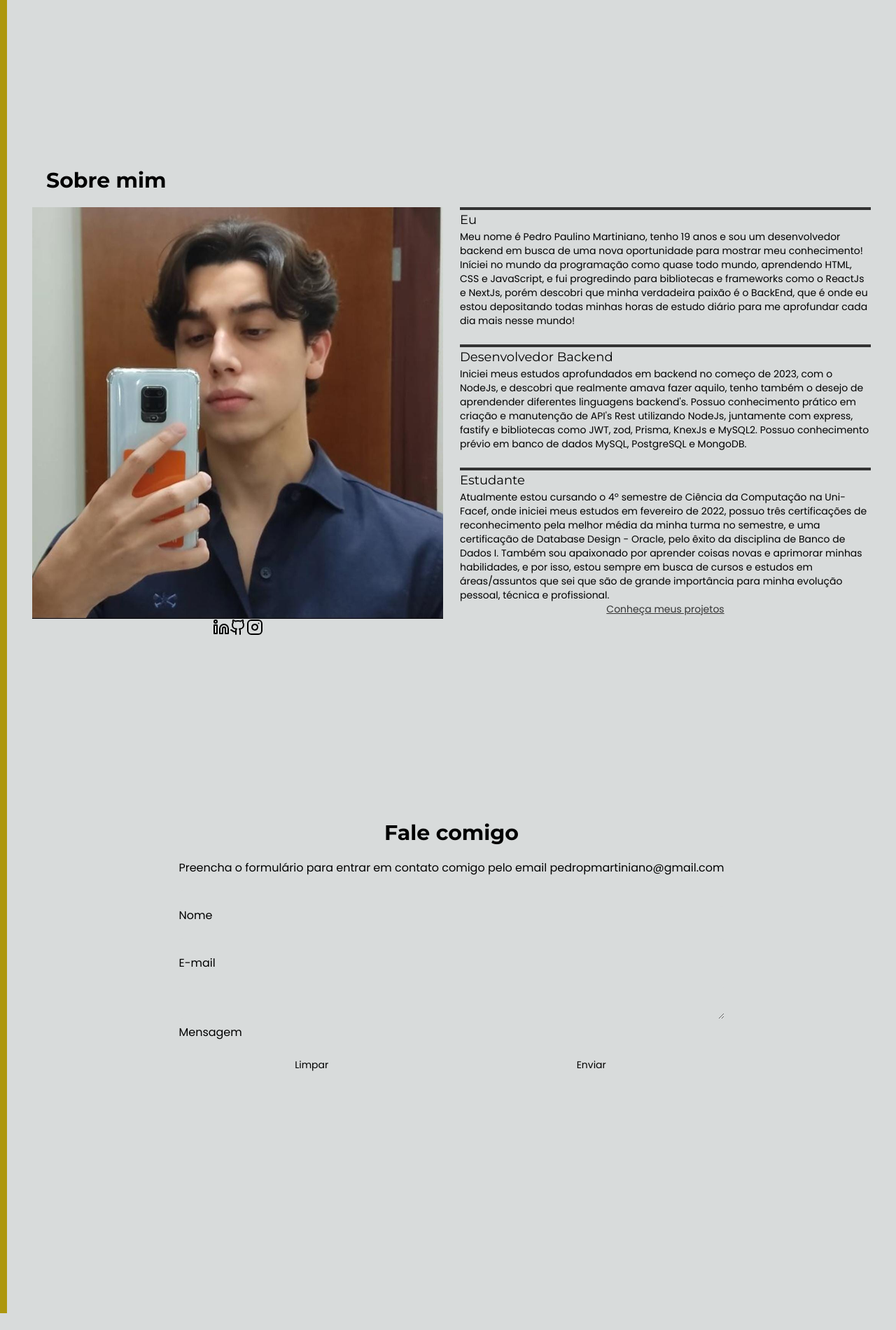
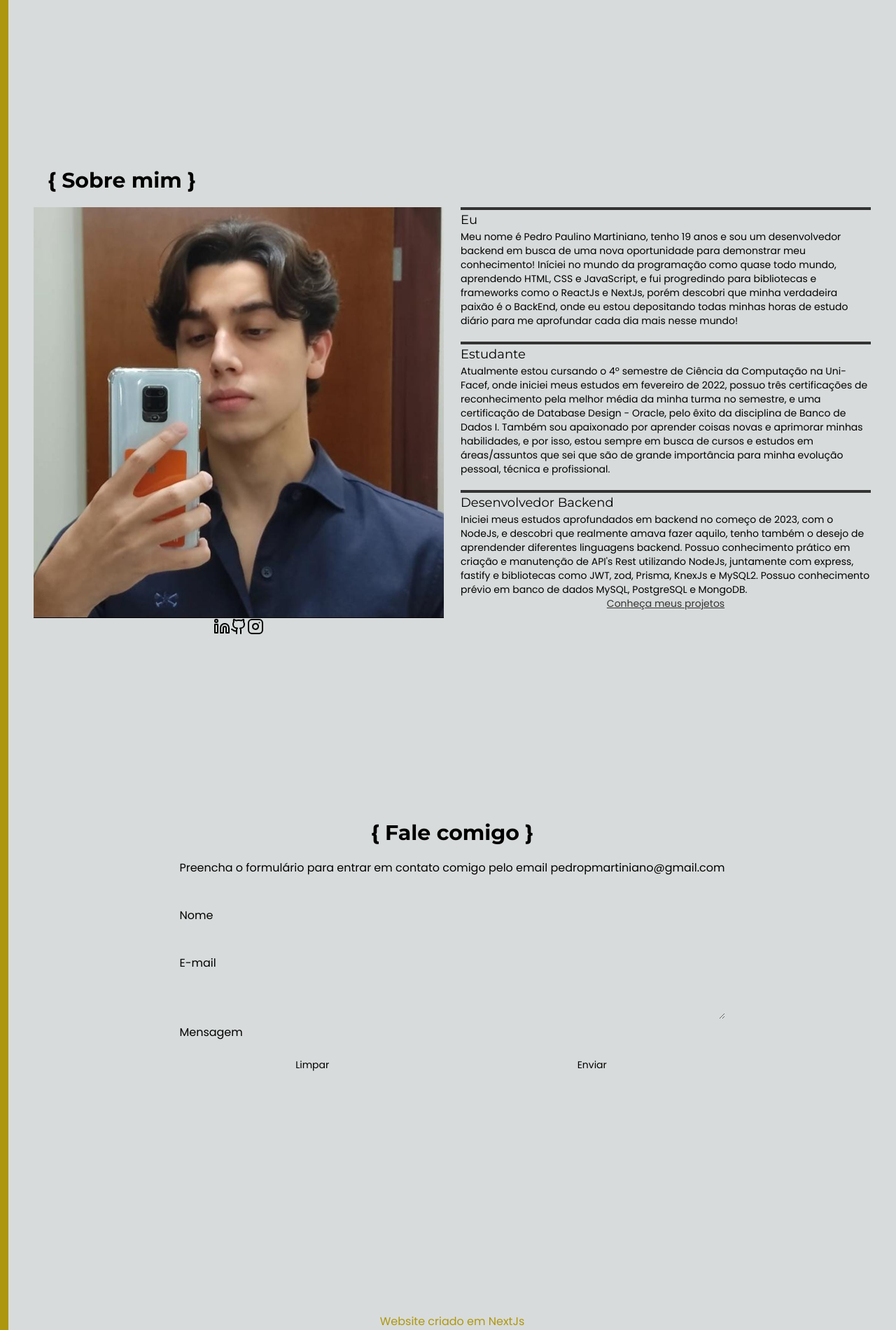
Before and after one commit to PedroMartiniano/portfolio, a Next.js app: page / in a window 1280 px wide. Shown: the part 1487-3387 px from the top of the page at 70% size. Before the commit the page ends 3363 px from the top, so only its background shows below. Built offline with nearby package versions, Linux system fonts and the light colour scheme.

Commit message:
more updates

```diff
--- /dev/null
+++ b/src/Components/Footer/index.tsx
@@ -0,0 +1,7 @@
+export function Footer() {
+    return (
+        <footer className="flex flex-row w-full bg-gray-950 justify-center rounded-t-lg p-1 mb-0">
+            <p className="text-yellow-600 text-center font-semibold">Website criado em NextJs</p>
+        </footer>
+    )
+}
--- a/src/Components/Home/AboutMe/index.tsx
+++ b/src/Components/Home/AboutMe/index.tsx
@@ -10,7 +10,7 @@ export function AboutMe() {
 
     return (
         <div className="pt-24">
-            <h1 className="font-bold font-sans text-2xl lg:text-3xl mb-8 lg:ml-10">Sobre mim</h1>
+            <h1 className="font-bold font-sans text-2xl lg:text-3xl mb-8 lg:ml-10">{'{ '}Sobre mim{' }'}</h1>
             <div className="flex flex-col gap-6 lg:grid lg:grid-cols-2 justify-start items-start min-h-screen p-5">
                 <div className="flex flex-col w-full justify-center items-center">
                     <img src="/foto-perfil.jpeg" alt="foto-perfil" className="rounded-full w-48 h-48 lg:w-72 lg:h-72 shadow-xl" />
@@ -35,29 +35,32 @@ export function AboutMe() {
                     </div>
                 </div>
                 <div className="flex flex-col item-center justify-center">
-                    <div className="flex flex-col gap-6 border-l-2 border-gray-950">
+                    <div className="flex flex-col gap-5 border-l-2 border-gray-950">
+
                         <div className="pl-4">
                             <div className="relative right-6 w-4 h-4 bg-gray-200 border-2 border-gray-950 rounded-full" />
                             <div className="relative bottom-5">
                                 <h2 className="font-semibold text-lg font-sans">Eu</h2>
-                                <p className="text-sm">Meu nome é Pedro Paulino Martiniano, tenho 19 anos e sou um desenvolvedor backend em busca de uma nova oportunidade para mostrar meu conhecimento! Iníciei no mundo da programação como quase todo mundo, aprendendo HTML, CSS e  JavaScript, e fui progredindo para bibliotecas e frameworks como o ReactJs e NextJs, porém descobri que minha verdadeira paixão é o BackEnd, que é onde eu estou depositando todas minhas horas de estudo diário para me aprofundar cada dia mais nesse mundo!</p>
-                            </div>
-                        </div>
-                        <div className="pl-4">
-                            <div className="relative bottom-5">
-                                <div className="relative right-6 w-4 h-4 bg-gray-200 border-2 border-gray-950 rounded-full" />
-                                <h2 className="font-semibold text-lg font-sans">Desenvolvedor Backend</h2>
-                                <p className="text-sm">Iniciei meus estudos aprofundados em backend no começo de 2023, com o NodeJs, e descobri que realmente amava fazer aquilo, tenho também o desejo de aprendender diferentes linguagens backend's. Possuo conhecimento prático em criação e manutenção de API's Rest utilizando NodeJs, juntamente com express, fastify e bibliotecas como JWT, zod, Prisma, KnexJs e MySQL2. Possuo conhecimento prévio em banco de dados MySQL, PostgreSQL e MongoDB.</p>
+                                <p className="text-sm">Meu nome é Pedro Paulino Martiniano, tenho 19 anos e sou um desenvolvedor backend em busca de uma nova oportunidade para demonstrar meu conhecimento! Iníciei no mundo da programação como quase todo mundo, aprendendo HTML, CSS e  JavaScript, e fui progredindo para bibliotecas e frameworks como o ReactJs e NextJs, porém descobri que minha verdadeira paixão é o BackEnd, onde eu estou depositando todas minhas horas de estudo diário para me aprofundar cada dia mais nesse mundo!</p>
                             </div>
                         </div>
 
                         <div className="pl-4">
+                            <div className="relative right-6 w-4 h-4 bg-gray-200 border-2 border-gray-950 rounded-full" />
                             <div className="relative bottom-5">
-                                <div className="relative right-6 w-4 h-4 bg-gray-200 border-2 border-gray-950 rounded-full" />
                                 <h2 className="font-semibold text-lg font-sans">Estudante</h2>
                                 <p className="text-sm">Atualmente estou cursando o 4º semestre de Ciência da Computação na Uni-Facef, onde iniciei meus estudos em fevereiro de 2022, possuo três certificações de reconhecimento pela melhor média da minha turma no semestre, e uma certificação de Database Design - Oracle, pelo êxito da disciplina de Banco de Dados I. Também sou apaixonado por aprender coisas novas e aprimorar minhas habilidades, e por isso, estou sempre em busca de cursos e estudos em áreas/assuntos que sei que são de grande importância para minha evolução pessoal, técnica e profissional.</p>
                             </div>
                         </div>
+
+                        <div className="pl-4">
+                            <div className="relative right-6 w-4 h-4 bg-gray-200 border-2 border-gray-950 rounded-full" />
+                            <div className="relative bottom-5">
+                                <h2 className="font-semibold text-lg font-sans">Desenvolvedor Backend</h2>
+                                <p className="text-sm">Iniciei meus estudos aprofundados em backend no começo de 2023, com o NodeJs, e descobri que realmente amava fazer aquilo, tenho também o desejo de aprendender diferentes linguagens backend. Possuo conhecimento prático em criação e manutenção de API's Rest utilizando NodeJs, juntamente com express, fastify e bibliotecas como JWT, zod, Prisma, KnexJs e MySQL2. Possuo conhecimento prévio em banco de dados MySQL, PostgreSQL e MongoDB.</p>
+                            </div>
+                        </div>
+
                     </div>
                     <Button variant="ghost" className="underline rounded-lg text-gray-950 border border-gray-950" onClick={() => router.push('/projects')}>Conheça meus projetos</Button>
                 </div>
--- /dev/null
+++ b/src/Components/Home/Contact/ContactContent.tsx
@@ -0,0 +1,79 @@
+'use client'
+
+import Input from "@/Components/Input";
+import { useState, useRef } from "react";
+import TextArea from "@/Components/Input/TextArea";
+import { Button } from "@/Components/Button";
+import emailjs from '@emailjs/browser'
+import toast, { Toaster } from "react-hot-toast";
+import { useLoading } from "@/Context/LoadingContext";
+
+export function ContactContent() {
+    const [name, setName] = useState('')
+    const [email, setEmail] = useState('')
+    const [message, setMessage] = useState('')
+
+    const handleCleanForm = () => {
+        setMessage('')
+    }
+
+    const form: any = useRef()
+
+    const { toggleLoading } = useLoading()
+
+    const handleSendEmail = (e: any) => {
+        e.preventDefault()
+
+        if (!name) {
+            return toast.error('Nome vazio.')
+        }
+
+        if (!email) {
+            return toast.error('Email vazio.')
+        }
+
+        if (!message) {
+            return toast.error('Mensagem vazia.')
+        }
+
+        toggleLoading(true)
+        emailjs.sendForm('service_rcxh1ok', 'template_1ef65qp', form.current!, 'si5jKWq2hCVP8FKCM')
+            .then((result) => {
+                handleCleanForm()
+                toast.success('Email enviado com sucesso!')
+                toggleLoading(false)
+            }, (error) => {
+                console.log(error.text)
+                toast.error('Erro ao enviar email.')
+                toggleLoading(false)
+            })
+    }
+
+    return (
+        <div className="w-full pt-24 h-screen flex flex-col justify-start items-center mt-14 lg:mt-0">
+            <Toaster />
+            <h1 className="font-bold font-sans text-2xl lg:text-3xl mb-8 lg:ml-5 self-start justify-start">{'{ '}Fale comigo{' }'}</h1>
+            <div className="flex flex-col gap-6 justify-start items-start  p-5 pb-20 lg:max-w-[50%] lg:justify-center">
+                <div className="flex flex-col gap-5 w-full justify-center items-center">
+                    <h2>
+                        Preencha o formulário para entrar em contato comigo pelo email
+                        {' '} <span className="font-semibold">pedropmartiniano@gmail.com</span>
+                    </h2>
+                    <form ref={form} onSubmit={handleSendEmail} id="contact-form" className="flex flex-col gap-5 w-full justify-center items-center">
+                        <Input id="name" name="from_name" label='Nome' value={name} onChange={(e: any) => setName(e.target.value)} />
+                        <Input id="email" name="reply_email" label='E-mail' value={email} onChange={(e: any) => setEmail(e.target.value)} />
+                        <TextArea id="message" name="message" label='Mensagem' value={message} onChange={(e: any) => setMessage(e.target.value)} />
+                    </form>
+                </div>
+                <div className="flex w-full gap-5">
+                    <Button variant="outline" onClick={handleCleanForm}>
+                        Limpar
+                    </Button>
+                    <Button type="submit" form="contact-form">
+                        Enviar
+                    </Button>
+                </div>
+            </div>
+        </div>
+    )
+}
--- a/src/Components/Home/Contact/index.tsx
+++ b/src/Components/Home/Contact/index.tsx
@@ -1,74 +1,14 @@
 'use client'
 
-import Input from "@/Components/Input";
-import { useState, useRef } from "react";
-import TextArea from "@/Components/Input/TextArea";
-import { Button } from "@/Components/Button";
-import emailjs from '@emailjs/browser'
-import toast, { Toaster } from "react-hot-toast";
-import { table } from "console";
+import { LoadingProvider } from "@/Context/LoadingContext"
+import { ContactContent } from "./ContactContent"
+import { Loading } from "@/Components/Loading"
 
 export function Contact() {
-    const [name, setName] = useState('')
-    const [email, setEmail] = useState('')
-    const [message, setMessage] = useState('')
-
-    const handleCleanForm = () => {
-        setMessage('')
-    }
-
-    const form: any = useRef()
-
-    const handleSendEmail = (e: any) => {
-        e.preventDefault()
-
-        if (!name) {
-            return toast.error('Nome vazio.')
-        }
-
-        if (!email) {
-            return toast.error('Email vazio.')
-        }
-
-        if (!message) {
-            return toast.error('Mensagem vazia.')
-        }
-
-        emailjs.sendForm('service_rcxh1ok', 'template_1ef65qp', form.current!, 'si5jKWq2hCVP8FKCM')
-            .then((result) => {
-                handleCleanForm()
-                toast.success('Email enviado com sucesso!')
-            }, (error) => {
-                console.log(error.text)
-                toast.error('Erro ao enviar email.')
-            })
-    }
-
     return (
-        <div className="w-full pt-24 h-screen flex flex-col justify-start items-center mt-14 lg:mt-0">
-            <Toaster />
-            <h1 className="font-bold font-sans text-2xl lg:text-3xl mb-8 lg:ml-5 self-start justify-start">Fale comigo</h1>
-            <div className="flex flex-col gap-6 justify-start items-start  p-5 pb-20 lg:max-w-[50%] lg:justify-center">
-                <div className="flex flex-col gap-5 w-full justify-center items-center">
-                    <h2>
-                        Preencha o formulário para entrar em contato comigo pelo email
-                        {' '} <span className="font-semibold">pedropmartiniano@gmail.com</span>
-                    </h2>
-                    <form ref={form} onSubmit={handleSendEmail} id="contact-form" className="flex flex-col gap-5 w-full justify-center items-center">
-                        <Input id="name" name="from_name" label='Nome' value={name} onChange={(e: any) => setName(e.target.value)} />
-                        <Input id="email" name="reply_email" label='E-mail' value={email} onChange={(e: any) => setEmail(e.target.value)} />
-                        <TextArea id="message" name="message" label='Mensagem' value={message} onChange={(e: any) => setMessage(e.target.value)} />
-                    </form>
-                </div>
-                <div className="flex w-full gap-5">
-                    <Button variant="outline" onClick={handleCleanForm}>
-                        Limpar
-                    </Button>
-                    <Button type="submit" form="contact-form">
-                        Enviar
-                    </Button>
-                </div>
-            </div>
-        </div>
+        <LoadingProvider>
+            <ContactContent />
+            <Loading />
+        </LoadingProvider>
     )
 }
--- a/src/Components/Home/LandingPage/index.tsx
+++ b/src/Components/Home/LandingPage/index.tsx
@@ -1,6 +1,7 @@
 'use client'
 
 import { Button } from "@/Components/Button";
+import { ChevronLeft, ChevronRight } from "lucide-react";
 import { useRouter } from "next/navigation";
 
 export function LandingPage() {
@@ -9,11 +10,11 @@ export function LandingPage() {
     return (
         <div className="flex flex-col gap-6 pt-24 lg:grid lg:grid-cols-2 justify-center items-center h-screen">
             <div className="hidden lg:flex justify-center">
-                <img src="/boneco.png" alt="" className=" rounded-md w-2/3 animate-bounce-slow shadow-2xl" />
+                <img src="/hacker.svg" alt="" className="w-2/3 mb-4" />
             </div>
             <div className="flex flex-col gap-6">
                 <h1 className="font-sans font-extrabold text-3xl self-start">Olá, meu nome é <span className="text-yellow-600">Pedro Paulino Martiniano</span></h1>
-                <h2 className="font-sans font-extrabold text-xl self-start">Sou um <span className="text-yellow-600">Desenvolvedor BackEnd</span></h2>
+                <h2 className="font-sans font-extrabold text-2xl self-start text-yellow-600">{`{ `}Desenvolvedor BackEnd{` }`}</h2>
                 <p className="text-sm">
                     Seja muito bem vindo ao meu portfólio! Aqui você descobrirá um pouco sobre minhas habilidades, tecnologias que trabalho e projetos feitos por mim até o momento.
                 </p>
--- /dev/null
+++ b/src/Components/Loading/index.tsx
@@ -0,0 +1,20 @@
+'use client'
+
+import { useLoading } from "@/Context/LoadingContext"
+import { Loader } from "lucide-react"
+
+export function Loading() {
+    const { isLoading } = useLoading()
+
+    if (isLoading) {
+        return (
+            <div className="fixed inset-0 z-50 flex items-center justify-center rounded-lg bg-gray-300 cursor-pointer p-1 opacity-50">
+                <Loader className="animate-spin text-yellow-600 text-9xl" />
+            </div>
+        )
+    }
+
+    return (
+        <div className="hidden" />
+    )
+}
--- a/src/Components/Projects/Accordion/index.tsx
+++ b/src/Components/Projects/Accordion/index.tsx
@@ -8,10 +8,10 @@ export function Accordion() {
     const [isAccordionOpen, setIsAccordionOpen] = useState('')
 
     return (
-        <AccordionRadix.Root className='AccordionRoot border border-gray-950 p-2' type='single' collapsible onValueChange={setIsAccordionOpen}>
+        <AccordionRadix.Root className='AccordionRoot border border-gray-950 rounded-md p-2' type='single' collapsible onValueChange={setIsAccordionOpen}>
             <AccordionRadix.Item className='AccordionItem' value='item-1'>
                 <AccordionRadix.AccordionTrigger asChild>
-                    <div className='flex gap-5 cursor-pointer'>
+                    <div className='flex gap-5 cursor-pointer justify-center'>
                         <h3 className='text-md font-bold font-sans text-gray-950'>TESTE ACCORDION</h3>
                         <ChevronDown className={`transition ${isAccordionOpen && 'rotate-180'}`} />
                     </div>
--- /dev/null
+++ b/src/Context/LoadingContext.tsx
@@ -0,0 +1,30 @@
+import { createContext, ReactNode, useContext, useState } from "react"
+
+interface LoadingContextData {
+    isLoading: boolean,
+    toggleLoading: (value: boolean) => void
+}
+
+interface LoadingContextProviderProps {
+    children: ReactNode
+}
+
+const LoadingContext = createContext({} as LoadingContextData)
+
+export function LoadingProvider({ children }: LoadingContextProviderProps) {
+    const [isLoading, setIsLoading] = useState(false)
+
+    function toggleLoading(value: boolean) {
+        setIsLoading(value)
+    }
+    return (
+        <LoadingContext.Provider value={{ isLoading, toggleLoading }}>
+            {children}
+        </LoadingContext.Provider>
+    )
+
+}
+export function useLoading() {
+    const context = useContext(LoadingContext)
+    return context
+}
--- a/src/app/layout.tsx
+++ b/src/app/layout.tsx
@@ -16,7 +16,7 @@ export default function RootLayout({ children }: { children: React.ReactNode })
     <html lang="en">
       <body className={`${poppins.className} ${montserrat.variable} bg-gray-200 h-screen`}>
         <Navbar />
-        <main className='px-4 border-l-[10px] border-yellow-600'>
+        <main className='px-4 border-l-[12px] border-yellow-600'>
           {children}
         </main>
       </body>
--- a/src/app/page.tsx
+++ b/src/app/page.tsx
@@ -1,6 +1,7 @@
 import { Contact } from "@/Components/Home/Contact";
 import { AboutMe } from "@/Components/Home/AboutMe";
 import { LandingPage } from "@/Components/Home/LandingPage";
+import { Footer } from "@/Components/Footer";
 
 export default function Home() {
   return (
@@ -15,6 +16,10 @@ export default function Home() {
       <div id='contact'>
         <Contact />
       </div>
+
+      <div>
+        <Footer />
+      </div>
     </>
   )
 }
```
Also changed, not shown: public/hacker.svg (added).
